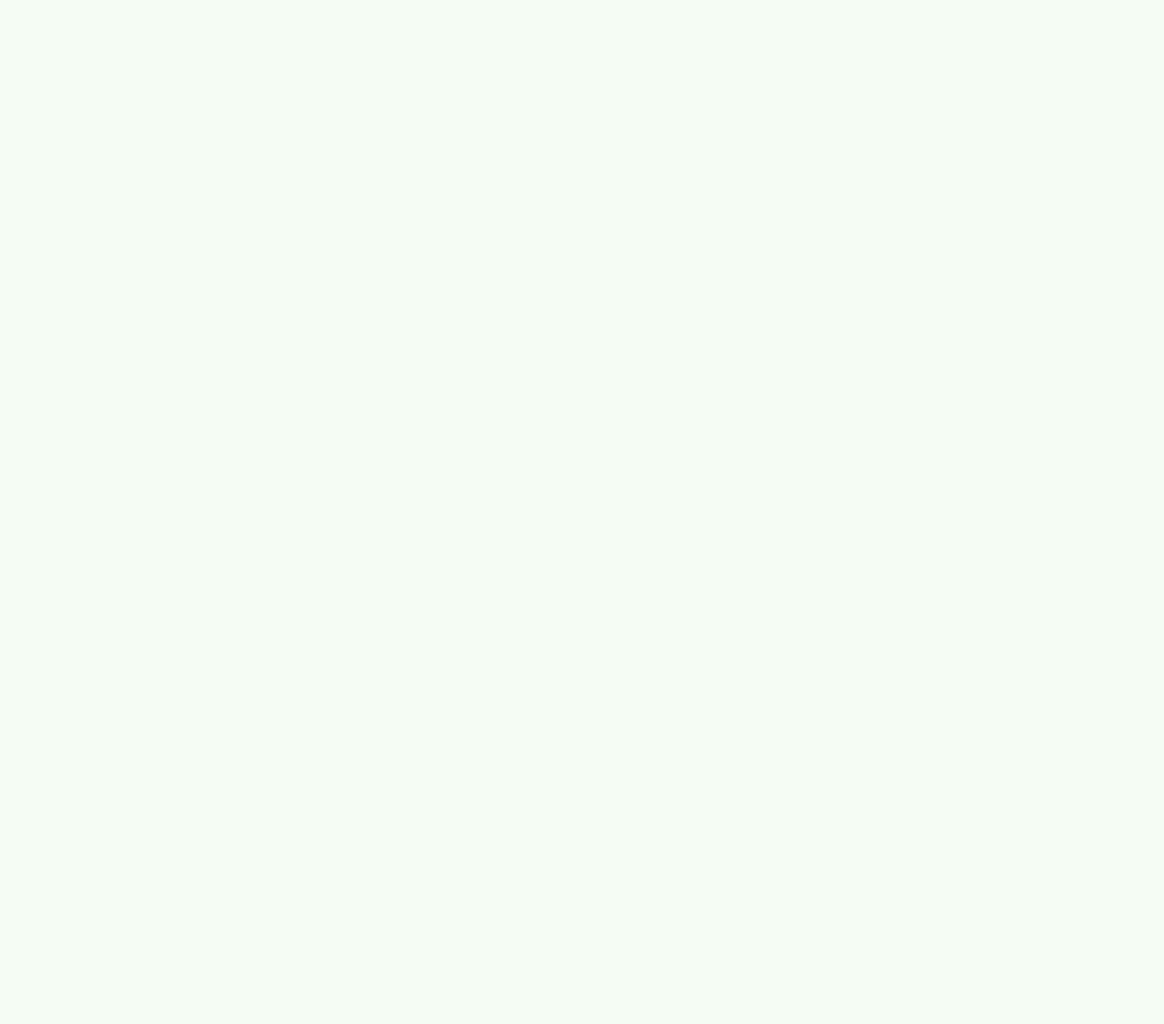
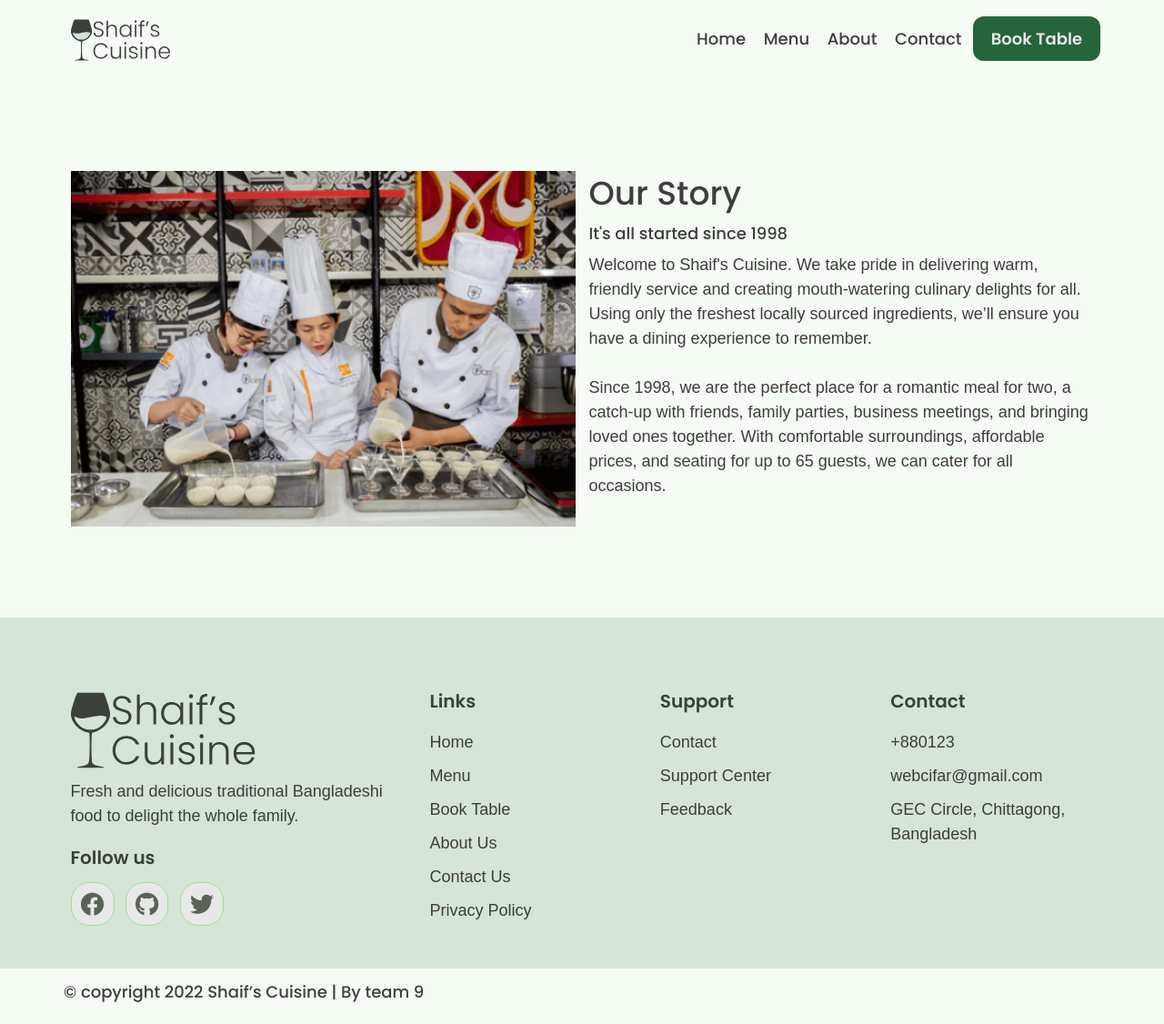
Before and after one commit to Thuan-TM/LTWeb, a plain HTML site: page about.html in a window 1280 px wide. Shown: the whole page at 91% size. Before the commit the page ends 800 px from the top, so only its background shows below. Drawn offline with nearby package versions, Linux system fonts and the light colour scheme.

Commit message:
lam our_story phan about

```diff
--- a/Css/about.css
+++ b/Css/about.css
@@ -3,6 +3,14 @@
     margin: 0;
     box-sizing: border-box;
 }
-body {
-    background: #f5fcf4;
+
+img {
+    width: 100%;
+    height: 100%;
+    object-fit: cover;
 }
+
+/*  our story */
+.our_story {
+    padding: 10rem 0;
+}
--- a/about.html
+++ b/about.html
@@ -4,16 +4,89 @@
     <meta charset="UTF-8">
     <meta http-equiv="X-UA-Compatible" content="IE=edge">
     <meta name="viewport" content="width=device-width, initial-scale=1.0">
-    <title>Document</title>
+    <title>Shaif's Cuisine</title>
+    <link rel="stylesheet" href="https://cdn.jsdelivr.net/npm/bootstrap@5.1.3/dist/css/bootstrap.min.css" integrity="sha384-1BmE4kWBq78iYhFldvKuhfTAU6auU8tT94WrHftjDbrCEXSU1oBoqyl2QvZ6jIW3" crossorigin="anonymous">
     <link rel="stylesheet" href="https://cdnjs.cloudflare.com/ajax/libs/font-awesome/6.1.1/css/all.min.css" integrity="sha512-KfkfwYDsLkIlwQp6LFnl8zNdLGxu9YAA1QvwINks4PhcElQSvqcyVLLD9aMhXd13uQjoXtEKNosOWaZqXgel0g==" crossorigin="anonymous" referrerpolicy="no-referrer" />
-    <link rel="stylesheet" href="https://cdn.jsdelivr.net/npm/bootstrap@5.1.3/dist/css/bootstrap.min.css" integrity="sha384-1BmE4kWBq78iYhFldvKuhfTAU6auU8tT94WrHftjDbrCEXSU1oBoqyl2QvZ6jIW3" crossorigin="anonymous">
+    <link rel="stylesheet" href="./Css/Shared.css ">
+    <link rel="stylesheet" href="./Css/style.css">
     <link rel="stylesheet" href="./Css/about.css">
+
 </head>
 <body>
     <div class="container-md">
-        <div class="row">
+        <!-- header -->
+        <div class="row header position-relative">
+            <div class="col-md-4">
+                <span class="row"><img src="./img/icon/logo.svg" class = "col-md-5 col-lg-4 col-3" alt=""></span>
+            </div>
+            <div class="col-md-8 text_popin nav_list " style="--fonz: 1.8rem ;" >
+                <div class="row d-none d-md-block nav flex-md-column">
+                    <a href="" class="col-md nav_items">Home</a>
+                    <a href="" class="col-md nav_items">Menu</a>
+                    <a href="" class="col-md nav_items">About</a>
+                    <a href="" class="col-md nav_items">Contact</a>
+                    <a href="" class="col-md nav_items btn_">Book Table</a>
+                </div>
+            </div>
+        </div>
+
+        <!-- our Story -->
+        <div class="row our_story">
+            <div class="col-md-6">
+                <img src="./Img/about/ourstoryimg.png" alt="">
+            </div>
+            <div class="col-md-6 py-4 py-md-0">
+                <h1 class="text_popin py-1 " style="--fonz: 3.6rem;">Our Story</h1>
+                <h3 class="text_popin py-2" style="--fonz: 1.8rem;">It's all started since 1998</h3>
+                <p class="text_arial" style="--fonz: 1.8rem;">Welcome to Shaif's Cuisine. We take pride in delivering warm, friendly service and creating mouth-watering culinary delights for all. Using only the freshest locally sourced ingredients, we’ll ensure you have a dining experience to remember.
+                <br>
+                <br>
+                Since 1998, we are the perfect place for a romantic meal for two, a catch-up with friends, family parties, business meetings, and bringing loved ones together. With comfortable surroundings, affordable prices, and seating for up to 65 guests, we can cater for all occasions.
+                </p>
+
+            </div>
 
         </div>
+
+
+
     </div>
+     <!-- footer -->
+    <div class="footer container-fluid">
+        <div class="container">
+            <div class="row footer_wrap">
+                <div class="col-md-4">
+                    <span class="row"><img src="./img/icon/logo.svg" class = "col-md-7 col-4" alt=""></span>
+                    <p class="text_arial" style="--fonz: 1.8rem; margin: 1rem 2rem 2rem 0;">Fresh and delicious traditional Bangladeshi food to delight the whole family.</p>
+                    <h3 class="text_popin" style="--fonz: 2rem;">Follow us</h3>
+                    <a href="" class="icons"><i class="fab fa-facebook"></i></a>
+                    <a href="" class="icons"><i class="fab fa-github"></i></a>
+                    <a href="" class="icons"><i class="fab fa-twitter"></i></a>
+                </div>
+                <div class="col-md">
+                    <h3 class="text_popin" style="--fonz: 2rem;">Links</h3>
+                    <a href="" class="links text_arial">Home</a>
+                    <a href="" class="links text_arial">Menu</a>
+                    <a href="" class="links text_arial">Book Table</a>
+                    <a href="" class="links text_arial">About Us</a>
+                    <a href="" class="links text_arial">Contact Us</a>
+                    <a href="" class="links text_arial">Privacy Policy</a>
+                </div>
+                <div class="col-md">
+                    <h3 class="text_popin" style="--fonz: 2rem;">Support</h3>
+                    <a href="" class="links text_arial">Contact</a>
+                    <a href="" class="links text_arial">Support Center</a>
+                    <a href="" class="links text_arial">Feedback</a>
+                </div>
+                <div class="col-md">
+                    <h3 class="text_popin" style="--fonz: 2rem;">Contact</h3>
+                    <a href="" class="links text_arial">+880123</a>
+                    <a href="" class="links text_arial">webcifar@gmail.com</a>
+                    <a href="" class="links text_arial">GEC Circle, Chittagong, Bangladesh</a>
+                </div>
+            </div>
+        </div>
+    </div>
+    <p class="container-md text_popin" style="--fonz: 1.8rem; padding: 1.2rem 0;">© copyright 2022 Shaif’s Cuisine | By team 9</p>
 </body>
 </html>
```
Also changed, not shown: Img/about/ourgoals_img1.png (added), Img/about/ourgoals_img2.png (added), Img/about/ourgoals_img3.png (added), Img/about/ourstoryimg.png (added).
